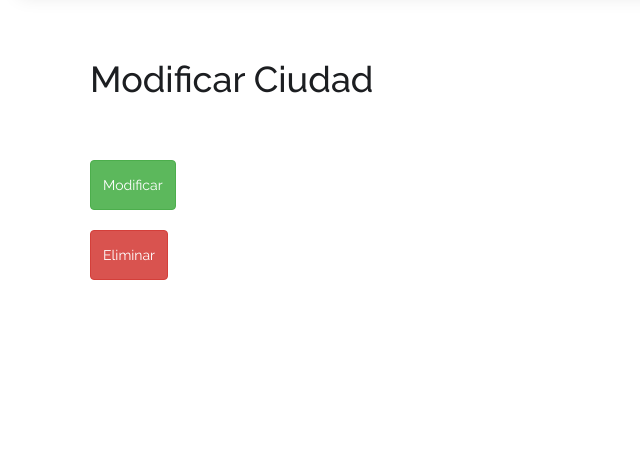
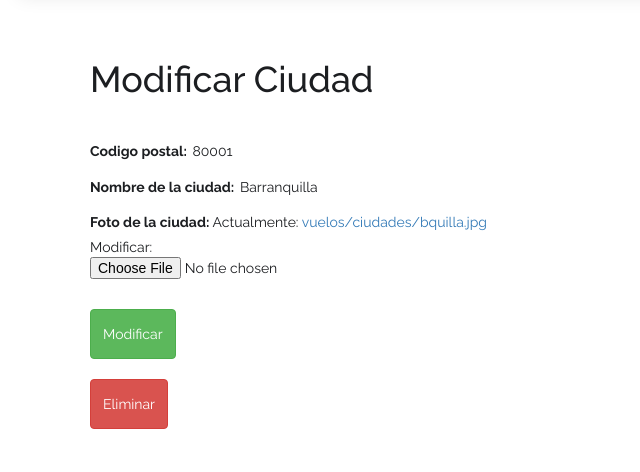
Before and after one commit to diego6662/proyecto-www, a Django app: a page that uses aeropuerto-proyect/vuelos/templates/vuelos/modificarCiudad.html in a window 1280 px wide. Shown: the part 74-546 px from the top of the page, without its empty margins (0-640 px from the left). Run offline with Django 3.2, Linux system fonts and the light colour scheme; data comes from the database, SQL or seed files in the repository; both versions use the stored data as it was after the commit; some libraries are stand-ins or nearby versions.

Commit message:
Se cambiaron el direcionamiento de algunas vistas para que retornatan al punto de vista nterior, se reparo la url de vista ciuidades

```diff
--- a/aeropuerto-proyect/vuelos/templates/vuelos/modificarCiudad.html
+++ b/aeropuerto-proyect/vuelos/templates/vuelos/modificarCiudad.html
@@ -14,7 +14,7 @@
             <form method='POST'>
               {% csrf_token %}
               <br>
-
+                {{form.as_p}}
               <br>
               <button type='submit' class='btn-success btn btn-primary mr-4 signup'>Modificar</button>
 
--- a/aeropuerto-proyect/vuelos/views.py
+++ b/aeropuerto-proyect/vuelos/views.py
@@ -190,16 +190,18 @@
         foto = request.FILES['foto']
         ciudad = Ciudades(postal=postal, nombre=nombre,foto=foto)
         ciudad.save()
-        return redirect('/')
+        return redirect('vuelos:ciudades')
     else:
         return render(request,'vuelos/registrarCiudad.html',context)
 
 def modificar_ciudad(request,id):
     form = CiudadForm()
+    ciud = Ciudades.objects.get(postal=id)
     context = {
             'form':form,
             'id':id
             }
+
     if request.method == 'POST':
         ciudad = Ciudades.objects.get(pk=id)
         nombre = request.POST['ciudad']
@@ -207,9 +209,15 @@
         ciudad.nombre = nombre
         ciudad.postal = postal
         ciudad.save()
-        return redirect('/')
+        return redirect('vuelos:ciudades')
     else:
-        return render(request,'vuelos/modificarCiudad.html',context)
+        form = CiudadForm(
+            initial={
+                'postal': ciud.postal,
+                'nombre': ciud.nombre,
+                'foto' :  ciud.foto,
+            })
+        return render(request,'vuelos/modificarCiudad.html',{"form":form, 'id':id})
 
 def ciudades(request):
     ciudades = Ciudades.objects.all()
```
Also changed, not shown: aeropuerto-proyect/vuelos/templates/vuelos/ciudad.html (+3 -8 lines), aeropuerto-proyect/db1.sqlite3.
